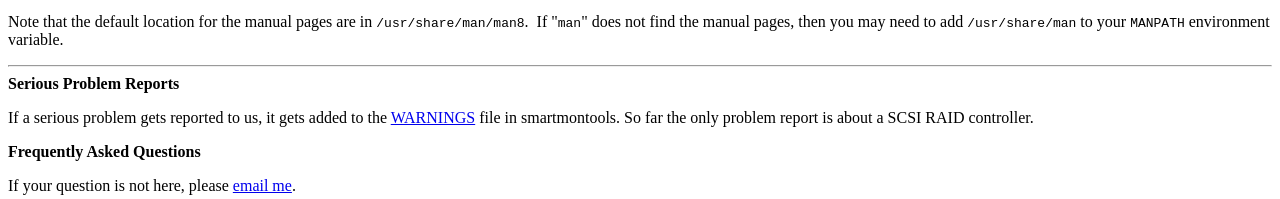
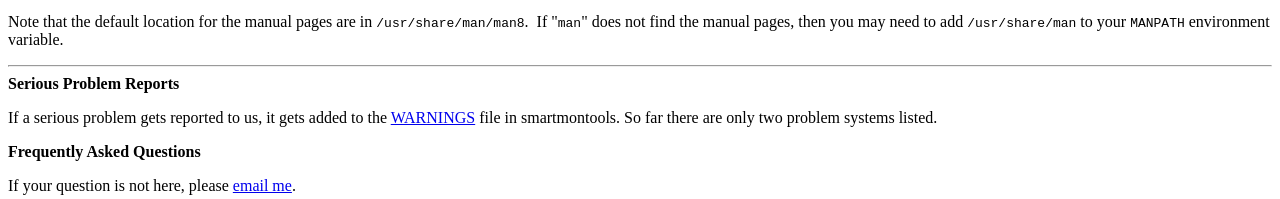
Before and after one commit to ballock/smartmontools, a plain HTML site: page www/index.html in a window 1280 px wide. Shown: the part 1526-1725 px from the top of the page. Drawn offline with Linux system fonts and the light colour scheme.

Commit message:
second problem system
git-svn-id: http://svn.code.sf.net/p/smartmontools/code/trunk@383 4ea69e1a-61f1-4043-bf83-b5c94c648137

```diff
--- a/www/index.html
+++ b/www/index.html
@@ -146,8 +146,7 @@ manual pages, then you may need to add <tt>/usr/share/man</tt> to your
 <a name="PROBLEMS"></a><b>Serious Problem Reports</b>
 <p>If a serious problem gets reported to us, it gets added to the <a
 href="http://cvs.sourceforge.net/cgi-bin/viewcvs.cgi/smartmontools/sm5/WARNINGS?rev=HEAD&amp;content-type=text/vnd.viewcvs-markup">
-WARNINGS</a> file in smartmontools. So far the only problem report is
-about a SCSI RAID controller.</p>
+WARNINGS</a> file in smartmontools. So far there are only two problem systems listed.</p>
 
 <a name="FAQ"></a><b>Frequently Asked Questions</b>
 
```
